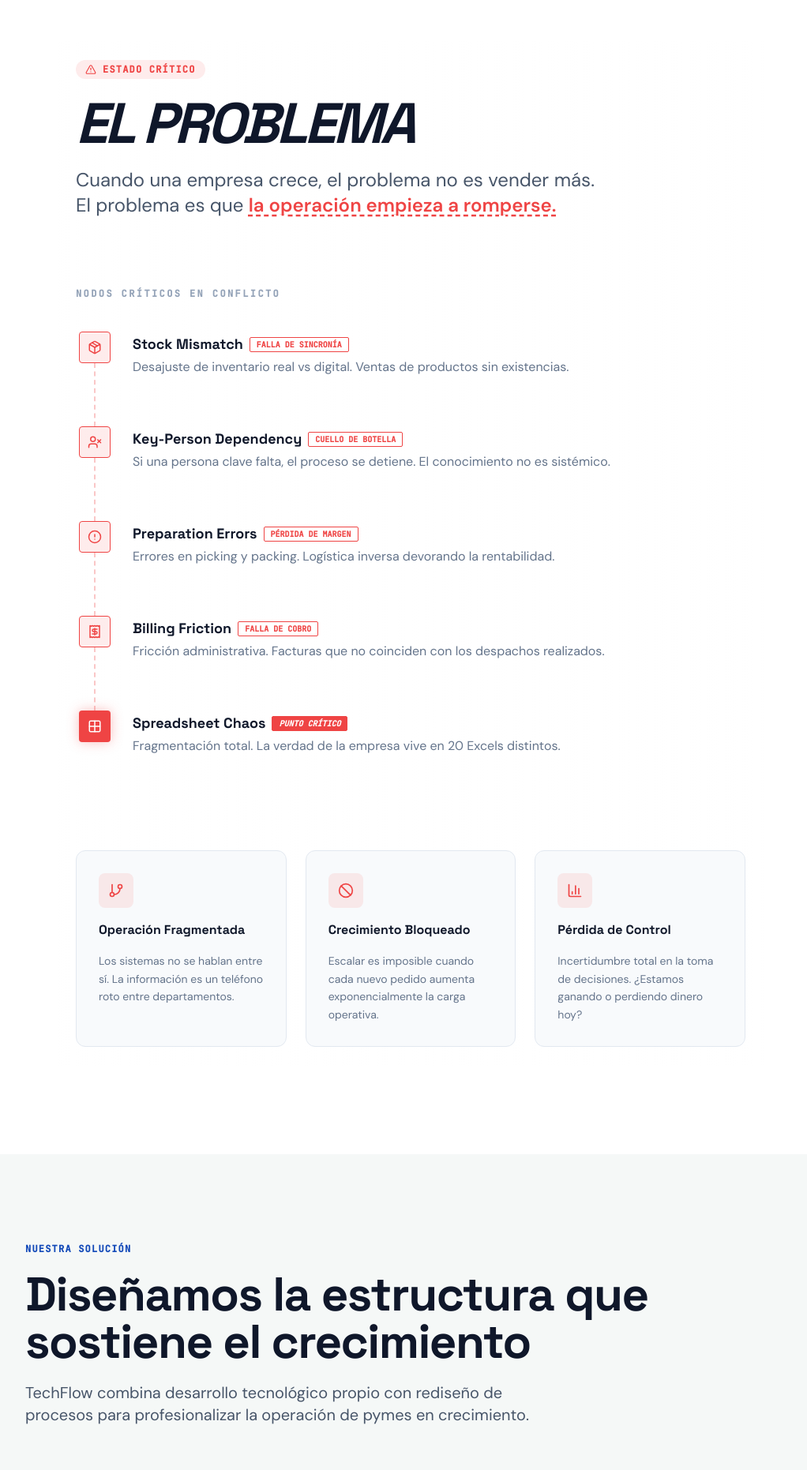
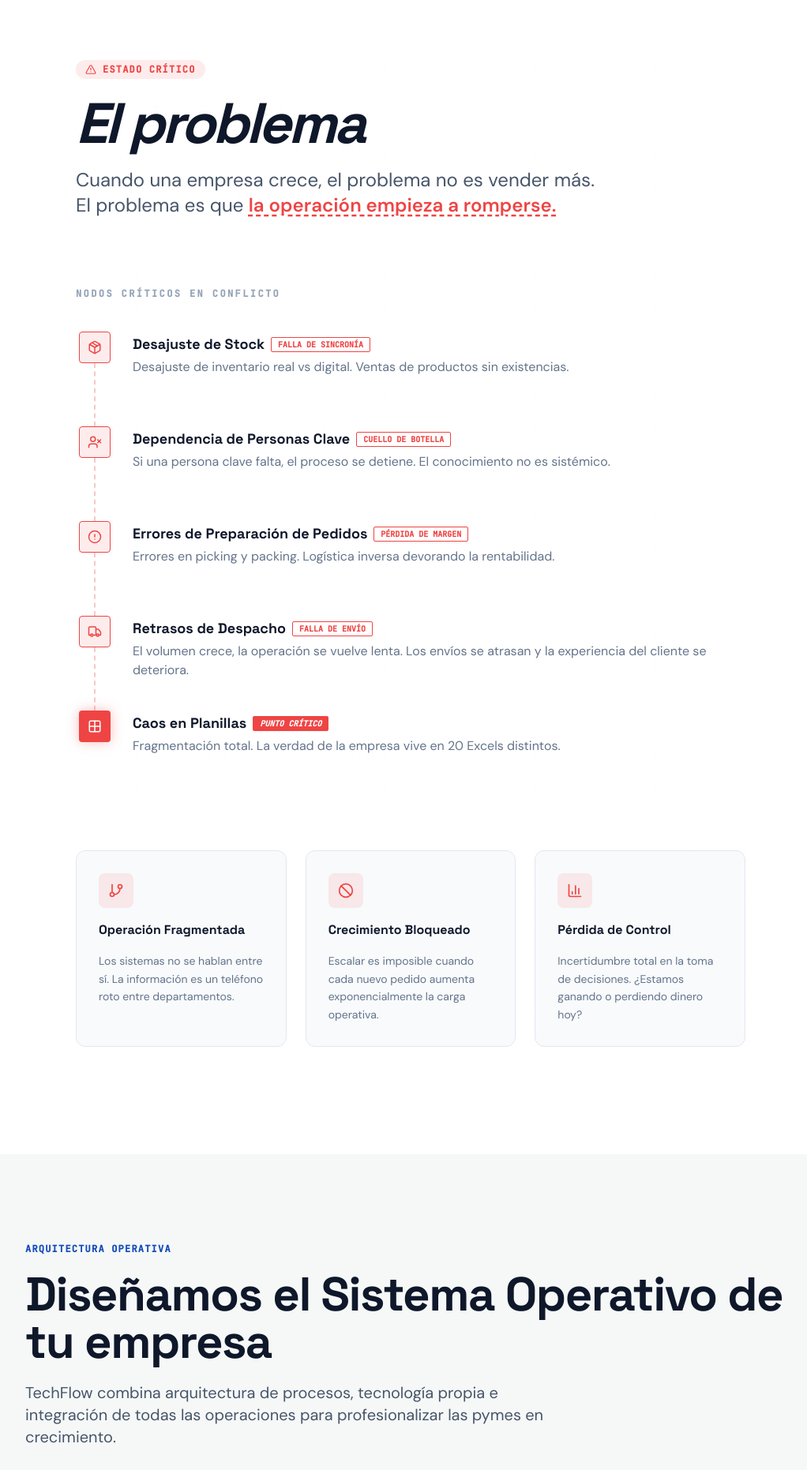
Before and after one commit to marcotortolani/techflow-2026, a Next.js app: page / in a window 1280 px wide. Shown: the part 860-2722 px from the top of the page at 79% size, without its empty margins (120-1142 px from the left). Built offline with nearby package versions, Linux system fonts and the light colour scheme.

Commit message:
update modifications

```diff
--- a/src/components/sections/HeroSection.tsx
+++ b/src/components/sections/HeroSection.tsx
@@ -1,13 +1,20 @@
-"use client";
+'use client'
 
-import { motion } from "motion/react";
-import { ShoppingCart, Package, Truck, CalendarDays, Layers, ChevronDown } from "lucide-react";
+import { motion } from 'motion/react'
+import {
+  ShoppingCart,
+  Package,
+  Truck,
+  CalendarDays,
+  Layers,
+  ChevronDown,
+} from 'lucide-react'
 
 const fadeUp = (delay: number) => ({
   initial: { opacity: 0, y: 18 },
   animate: { opacity: 1, y: 0 },
   transition: { duration: 0.7, delay, ease: [0.22, 1, 0.36, 1] },
-});
+})
 
 export default function HeroSection() {
   return (
@@ -23,7 +30,10 @@ export default function HeroSection() {
           {/* Left: content */}
           <div className="flex flex-col gap-7 text-center lg:text-left">
             {/* Status badge */}
-            <motion.div {...fadeUp(0.1)} className="flex justify-center lg:justify-start">
+            <motion.div
+              {...fadeUp(0.1)}
+              className="flex justify-center lg:justify-start"
+            >
               <div className="inline-flex items-center gap-2 px-3 py-1.5 bg-slate-50 border border-slate-200 rounded-full">
                 <span className="relative flex size-2">
                   <span className="animate-ping absolute inline-flex h-full w-full rounded-full bg-primary opacity-75" />
@@ -40,7 +50,7 @@ export default function HeroSection() {
               {...fadeUp(0.2)}
               className="font-display font-bold text-5xl lg:text-6xl xl:text-7xl leading-[1.05] tracking-tight text-slate-900"
             >
-              Infraestructura operativa para{" "}
+              Infraestructura operativa para{' '}
               <span className="text-transparent bg-clip-text bg-gradient-to-r from-slate-900 to-slate-600">
                 pymes en crecimiento.
               </span>
@@ -63,8 +73,10 @@ export default function HeroSection() {
               <a
                 href="#contacto"
                 onClick={(e) => {
-                  e.preventDefault();
-                  document.querySelector("#contacto")?.scrollIntoView({ behavior: "smooth" });
+                  e.preventDefault()
+                  document
+                    .querySelector('#contacto')
+                    ?.scrollIntoView({ behavior: 'smooth' })
                 }}
                 className="flex items-center justify-center gap-2 bg-primary text-white font-display font-bold text-base px-8 py-4 rounded-md hover:bg-primary-dark transition-all duration-200 shadow-md hover:shadow-lg hover:-translate-y-0.5 group"
               >
@@ -74,13 +86,15 @@ export default function HeroSection() {
               <a
                 href="#solucion"
                 onClick={(e) => {
-                  e.preventDefault();
-                  document.querySelector("#solucion")?.scrollIntoView({ behavior: "smooth" });
+                  e.preventDefault()
+                  document
+                    .querySelector('#solucion')
+                    ?.scrollIntoView({ behavior: 'smooth' })
                 }}
                 className="flex items-center justify-center gap-2 bg-white border border-slate-300 text-slate-700 font-display font-bold text-base px-8 py-4 rounded-md hover:bg-slate-50 hover:border-slate-400 transition-all duration-200"
               >
                 <Layers size={18} />
-                <span>Ver la arquitectura</span>
+                <span>Conocer cómo funciona</span>
               </a>
             </motion.div>
 
@@ -93,12 +107,12 @@ export default function HeroSection() {
                 {[0, 1, 2].map((i) => (
                   <div
                     key={i}
-                    className="size-8 rounded-full border-2 border-white overflow-hidden bg-gradient-to-br from-slate-300 to-slate-400"
+                    className="size-6 rounded-full border-2 border-white overflow-hidden bg-gradient-to-br from-slate-300 to-slate-400"
                   />
                 ))}
               </div>
               <span className="text-sm font-medium text-slate-500">
-                +120 empresas ordenadas
+                EqualWMS · EqualRP · Integraciones ecommerce
               </span>
             </motion.div>
           </div>
@@ -149,8 +163,8 @@ export default function HeroSection() {
                   strokeOpacity="0.6"
                   initial={{ pathLength: 0 }}
                   animate={{ pathLength: 1 }}
-                  transition={{ duration: 1.5, delay: 0.8, ease: "easeOut" }}
-                  style={{ animation: "flow 1.2s linear infinite" }}
+                  transition={{ duration: 1.5, delay: 0.8, ease: 'easeOut' }}
+                  style={{ animation: 'flow 1.2s linear infinite' }}
                 />
                 <motion.path
                   d="M250,150 C250,220 380,220 380,300"
@@ -161,8 +175,8 @@ export default function HeroSection() {
                   strokeOpacity="0.6"
                   initial={{ pathLength: 0 }}
                   animate={{ pathLength: 1 }}
-                  transition={{ duration: 1.5, delay: 1.0, ease: "easeOut" }}
-                  style={{ animation: "flow 1.2s linear infinite 0.6s" }}
+                  transition={{ duration: 1.5, delay: 1.0, ease: 'easeOut' }}
+                  style={{ animation: 'flow 1.2s linear infinite 0.6s' }}
                 />
               </svg>
 
@@ -176,7 +190,9 @@ export default function HeroSection() {
                     <span className="font-mono text-[10px] text-slate-400 uppercase tracking-wider">
                       Node_01
                     </span>
-                    <span className="font-display font-bold text-slate-900">Ventas</span>
+                    <span className="font-display font-bold text-slate-900">
+                      Ventas
+                    </span>
                   </div>
                   <div className="ml-auto size-2 rounded-full bg-primary animate-pulse" />
                 </div>
@@ -192,7 +208,9 @@ export default function HeroSection() {
                     <span className="font-mono text-[10px] text-slate-400 uppercase tracking-wider">
                       Node_02
                     </span>
-                    <span className="font-display font-bold text-slate-900">Stock</span>
+                    <span className="font-display font-bold text-slate-900">
+                      Stock
+                    </span>
                   </div>
                 </div>
               </div>
@@ -207,7 +225,9 @@ export default function HeroSection() {
                     <span className="font-mono text-[10px] text-slate-400 uppercase tracking-wider">
                       Node_03
                     </span>
-                    <span className="font-display font-bold text-slate-900">Despacho</span>
+                    <span className="font-display font-bold text-slate-900">
+                      Despacho
+                    </span>
                   </div>
                 </div>
               </div>
@@ -215,13 +235,13 @@ export default function HeroSection() {
               {/* Floating data particles */}
               <div
                 className="absolute top-[185px] left-[120px] bg-slate-100 px-2 py-0.5 rounded text-[10px] font-mono text-slate-500 border border-slate-200 animate-bounce z-20"
-                style={{ animationDuration: "3s" }}
+                style={{ animationDuration: '3s' }}
               >
                 {`{"id": "ord_882"}`}
               </div>
               <div
                 className="absolute top-[220px] right-[120px] bg-slate-100 px-2 py-0.5 rounded text-[10px] font-mono text-slate-500 border border-slate-200 animate-bounce z-20"
-                style={{ animationDuration: "4s", animationDelay: "1s" }}
+                style={{ animationDuration: '4s', animationDelay: '1s' }}
               >
                 status: 200 OK
               </div>
@@ -237,7 +257,9 @@ export default function HeroSection() {
         transition={{ delay: 1.5, duration: 0.6 }}
         className="absolute bottom-8 left-1/2 -translate-x-1/2 flex flex-col items-center gap-1.5 animate-bounce cursor-pointer opacity-40 hover:opacity-80 transition-opacity"
         onClick={() =>
-          document.querySelector("#problema")?.scrollIntoView({ behavior: "smooth" })
+          document
+            .querySelector('#problema')
+            ?.scrollIntoView({ behavior: 'smooth' })
         }
       >
         <span className="font-mono text-[10px] uppercase text-slate-400 tracking-widest">
@@ -246,5 +268,5 @@ export default function HeroSection() {
         <ChevronDown size={18} className="text-slate-400" />
       </motion.div>
     </section>
-  );
+  )
 }
--- a/src/components/sections/ProblemSection.tsx
+++ b/src/components/sections/ProblemSection.tsx
@@ -6,7 +6,7 @@ import {
   Package,
   UserX,
   AlertCircle,
-  Receipt,
+  Truck,
   Grid2X2,
   GitBranch,
   Ban,
@@ -16,35 +16,35 @@ import {
 const problemNodes = [
   {
     icon: Package,
-    title: 'Stock Mismatch',
+    title: 'Desajuste de Stock',
     tag: 'Falla de Sincronía',
     desc: 'Desajuste de inventario real vs digital. Ventas de productos sin existencias.',
     isLast: false,
   },
   {
     icon: UserX,
-    title: 'Key-Person Dependency',
+    title: 'Dependencia de Personas Clave',
     tag: 'Cuello de Botella',
     desc: 'Si una persona clave falta, el proceso se detiene. El conocimiento no es sistémico.',
     isLast: false,
   },
   {
     icon: AlertCircle,
-    title: 'Preparation Errors',
+    title: 'Errores de Preparación de Pedidos',
     tag: 'Pérdida de Margen',
     desc: 'Errores en picking y packing. Logística inversa devorando la rentabilidad.',
     isLast: false,
   },
   {
-    icon: Receipt,
-    title: 'Billing Friction',
-    tag: 'Falla de Cobro',
-    desc: 'Fricción administrativa. Facturas que no coinciden con los despachos realizados.',
+    icon: Truck,
+    title: 'Retrasos de Despacho',
+    tag: 'Falla de Envío',
+    desc: 'El volumen crece, la operación se vuelve lenta. Los envíos se atrasan y la experiencia del cliente se deteriora.',
     isLast: false,
   },
   {
     icon: Grid2X2,
-    title: 'Spreadsheet Chaos',
+    title: 'Caos en Planillas',
     tag: 'Punto Crítico',
     desc: 'Fragmentación total. La verdad de la empresa vive en 20 Excels distintos.',
     isLast: true,
@@ -95,9 +95,9 @@ export default function ProblemSection() {
             whileInView={{ opacity: 1, y: 0 }}
             viewport={{ once: true }}
             transition={{ duration: 0.6, delay: 0.1 }}
-            className="font-display text-5xl md:text-7xl font-black leading-tight tracking-tighter uppercase italic text-slate-900"
+            className="font-display text-5xl md:text-7xl font-black leading-tight tracking-tighter italic text-slate-900"
           >
-            EL PROBLEMA
+            El problema
           </motion.h1>
 
           <motion.p
--- a/src/components/sections/ProcessSection.tsx
+++ b/src/components/sections/ProcessSection.tsx
@@ -21,7 +21,7 @@ const phases = [
     num: '03',
     phase: 'Phase_Deploy',
     title: 'Implementación',
-    desc: 'Despliegue del Stack TechFlow (WMS + RP). Conexión de integraciones y carga de datos.',
+    desc: 'Despliegue del Stack TechFlow (WMS + ERP). Conexión de integraciones y carga de datos.',
   },
   {
     num: '04',
@@ -39,12 +39,17 @@ export default function ProcessSection() {
     target: sectionRef,
     offset: ['start 80%', 'end 60%'],
   })
-  const springProgress = useSpring(scrollYProgress, { stiffness: 80, damping: 20 })
+  const springProgress = useSpring(scrollYProgress, {
+    stiffness: 80,
+    damping: 20,
+  })
 
   useMotionValueEvent(springProgress, 'change', (v) => {
     const thresholds = [0, 0.25, 0.5, 0.75]
     let highest = -1
-    thresholds.forEach((t, i) => { if (v >= t) highest = i })
+    thresholds.forEach((t, i) => {
+      if (v >= t) highest = i
+    })
     setActiveStep(highest)
   })
 
@@ -173,7 +178,7 @@ export default function ProcessSection() {
                 Estimated_Timeline
               </span>
               <span className="font-display text-sm font-bold text-slate-900">
-                4 – 8 Semanas Promedio
+                4 – 6 Semanas Promedio
               </span>
             </div>
           </div>
--- a/src/components/sections/SolutionSection.tsx
+++ b/src/components/sections/SolutionSection.tsx
@@ -7,7 +7,7 @@ const productCards = [
   {
     icon: Package,
     name: 'EqualWMS',
-    desc: 'Sistema de gestión de depósitos diseñado para empresas ecommerce con volumen operativo.',
+    desc: 'El Sistema Operativo del depósito. Organiza la operación logística de empresas que venden con volumen.',
     features: [
       'Trazabilidad de stock en tiempo real',
       'Gestión de ubicaciones',
@@ -20,7 +20,7 @@ const productCards = [
   {
     icon: Wallet,
     name: 'EqualRP',
-    desc: 'Sistema de gestión integral (ERP) para centralizar la operación administrativa y financiera.',
+    desc: 'La columna vertebral del negocio. Centraliza la operación administrativa y financiera de la empresa.',
     features: [
       'Compras y ventas',
       'Inventario centralizado',
@@ -31,7 +31,7 @@ const productCards = [
   },
   {
     icon: BarChart3,
-    name: 'Diagnóstico y ordenamiento',
+    name: 'Diagnóstico Operativo',
     desc: 'Para empresas que necesitan ordenar procesos antes de implementar tecnología. Analizamos cómo funciona hoy la operación y diseñamos la estructura necesaria para sostener el crecimiento de forma escalable.',
     features: [],
     tag: 'Estructura para el crecimiento',
@@ -69,7 +69,7 @@ export default function SolutionSection() {
             transition={{ duration: 0.5 }}
             className="font-mono text-primary font-bold tracking-widest uppercase text-xs"
           >
-            Nuestra Solución
+            Arquitectura Operativa
           </motion.span>
 
           <motion.h1
@@ -79,7 +79,7 @@ export default function SolutionSection() {
             transition={{ duration: 0.6, delay: 0.1 }}
             className="font-display text-4xl md:text-6xl font-black leading-tight tracking-tight text-slate-900"
           >
-            Diseñamos la estructura que sostiene el crecimiento
+            Diseñamos el Sistema Operativo de tu empresa
           </motion.h1>
 
           <motion.p
@@ -89,8 +89,9 @@ export default function SolutionSection() {
             transition={{ duration: 0.5, delay: 0.2 }}
             className="font-body text-lg md:text-xl text-slate-600 max-w-2xl leading-relaxed"
           >
-            TechFlow combina desarrollo tecnológico propio con rediseño de
-            procesos para profesionalizar la operación de pymes en crecimiento.
+            TechFlow combina arquitectura de procesos, tecnología propia e
+            integración de todas las operaciones para profesionalizar las pymes
+            en crecimiento.
           </motion.p>
         </div>
 
@@ -145,9 +146,9 @@ export default function SolutionSection() {
           whileInView={{ opacity: 1, y: 0 }}
           viewport={{ once: true }}
           transition={{ duration: 0.6 }}
-          className="bg-primary/5 rounded-xl p-8 md:p-12 border border-primary/10 mb-14"
+          className="bg-primary/5 rounded-xl p-8 md:p-12 border border-primary/10 mb-14 h-60"
         >
-          <div className="grid grid-cols-1 md:grid-cols-3 gap-8">
+          {/* <div className="grid grid-cols-1 md:grid-cols-3 gap-8">
             {methodologySteps.map((step, i) => (
               <div key={step.num} className="flex flex-col gap-3">
                 <div className="flex items-center gap-3">
@@ -166,7 +167,7 @@ export default function SolutionSection() {
                 </p>
               </div>
             ))}
-          </div>
+          </div> */}
         </motion.div>
 
         {/* CTA */}
@@ -190,7 +191,7 @@ export default function SolutionSection() {
             Saber más sobre nuestra solución
           </a>
           <p className="mt-3 text-sm text-slate-500 font-body">
-            Descubre cómo podemos transformar tu logística hoy.
+            Descubre cómo podemos transformar tu operación hoy.
           </p>
         </motion.div>
       </div>
--- a/src/components/sections/ValidationSection.tsx
+++ b/src/components/sections/ValidationSection.tsx
@@ -200,7 +200,7 @@ function FounderCard({
         {/* Label overlay */}
         <div className="absolute bottom-0 left-0 right-0 p-3 bg-white/90 backdrop-blur-sm border-t border-slate-200">
           <div className="font-mono text-[10px] text-slate-400 uppercase tracking-wider mb-0.5">
-            Role: {role}
+            Rol: {role}
           </div>
           <div className="font-display font-bold text-slate-900 text-sm">
             {name}
@@ -225,7 +225,7 @@ export default function ValidationSection() {
           className="flex items-center gap-4 mb-8"
         >
           <span className="font-mono text-primary text-xs font-medium tracking-wider bg-primary/10 px-2 py-1 rounded">
-            {'VALIDATION & TEAM'}
+            VALIDATION & TEAM
           </span>
           <div className="h-px flex-1 bg-gradient-to-r from-primary/40 to-transparent" />
         </motion.div>
@@ -245,27 +245,27 @@ export default function ValidationSection() {
 
             <div className="relative z-10">
               <h3 className="font-display text-3xl font-bold text-slate-900 mb-2">
-                Architects of Flow
+                Architectos de TechFlow
               </h3>
               <p className="font-body text-slate-600 text-base mb-8 max-w-md leading-relaxed">
-                No consultores. Somos builders que combinan experiencia
-                operativa con código escalable.
+                No somos consultores. Somos constructores que combinan
+                experiencia operativa con desarrollo tecnológico.
               </p>
 
               <div className="grid grid-cols-1 sm:grid-cols-2 gap-6 mt-6">
                 <FounderCard
                   initials="PS"
-                  role="The_Architect"
+                  role="Arquitectura Operativa"
                   name="Paula Sánchez"
-                  jobTitle="Head of Operations"
+                  jobTitle="COO"
                   delay={0.2}
                 />
                 <div className="sm:mt-8">
                   <FounderCard
                     initials="MM"
-                    role="The_Builder"
+                    role="Arquitectura Tecnológica"
                     name="Mauricio Mondo"
-                    jobTitle="Head of Technology"
+                    jobTitle="CTO"
                     delay={0.3}
                   />
                 </div>
```
